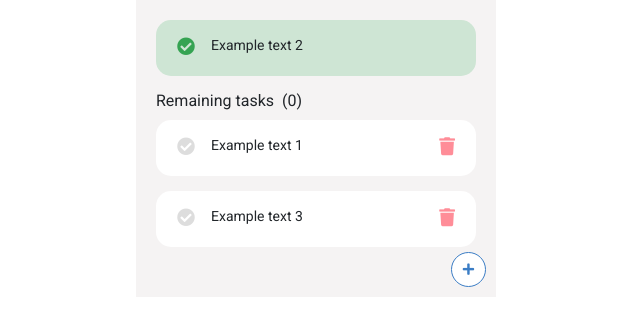
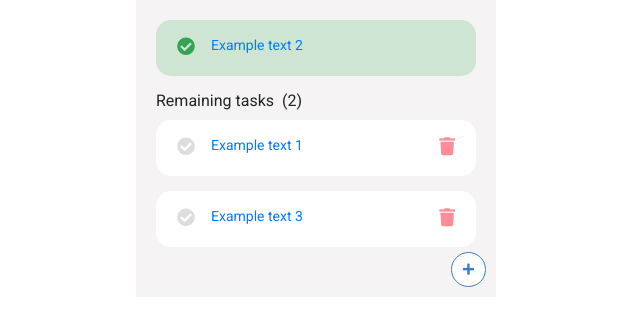
Before and after one commit to Sanchez86/Todo, a React (Create React App) app: page / in a window 1280 px wide. Shown: the top 326 px of the page, without its empty margins (324-964 px from the left). Built offline with nearby package versions, Linux system fonts and the light colour scheme.

Commit message:
Add routing

```diff
--- a/package.json
+++ b/package.json
@@ -14,6 +14,8 @@
     "react": "^17.0.2",
     "react-dom": "^17.0.2",
     "react-redux": "^7.2.5",
+    "react-router": "^5.2.1",
+    "react-router-dom": "^5.3.0",
     "react-scripts": "4.0.3",
     "redux": "^4.1.1",
     "redux-devtools-extension": "^2.13.9",
@@ -45,6 +47,7 @@
     ]
   },
   "devDependencies": {
+    "@types/react-router-dom": "^5.3.1",
     "@typescript-eslint/eslint-plugin": "^4.29.3",
     "@typescript-eslint/parser": "^4.29.3",
     "eslint": "^7.32.0",
--- a/src/components/App/App.tsx
+++ b/src/components/App/App.tsx
@@ -1,15 +1,23 @@
-import React, { useState } from 'react';
+import React from 'react';
+import { Route, Switch } from 'react-router-dom';
 import ListItems from '../ListItems';
 import AddItem from '../AddItem';
 import './App.scss';
+import InfoItem from '../InfoItem';
 
 function App() {
   return (
     <div className="todo">
-      <ListItems />
-      <AddItem />
+      <Switch>
+        <Route path="/" exact>
+          <ListItems />
+          <AddItem />
+        </Route>
+
+        <Route path="/tasks" render={(props) => <InfoItem {...props} />} />
+      </Switch>
+
     </div>
   );
 }
-
 export default App;
--- /dev/null
+++ b/src/components/InfoItem/InfoItem.tsx
@@ -0,0 +1,34 @@
+import React from 'react';
+import { useLocation } from 'react-router-dom';
+import { useSelector } from 'react-redux';
+import IDate from '../../interfaces';
+import { IState } from './types';
+
+function useQuery() {
+  return new URLSearchParams(useLocation().search);
+}
+
+const InfoItem = (match: any) => {
+  const query = useQuery();
+
+  const list:Array<IDate> = useSelector((state:IState) => state.data);
+  // const item = list.filter((elem) => elem.id === taskId.id);
+  const item = [1, 2];
+  console.log('query', query.get('id'));
+  console.log('match', match);
+
+  return (
+    <div>
+      <p>hello</p>
+      <div>
+        {item.map((elem) => (<div className="item">{elem}</div>))}
+      </div>
+    </div>
+  );
+};
+
+/* InfoItem.defaultProps = {
+  match: {},
+}; */
+
+export default InfoItem;
--- /dev/null
+++ b/src/components/InfoItem/index.tsx
@@ -0,0 +1,3 @@
+import InfoItem from './InfoItem';
+
+export default InfoItem;
--- /dev/null
+++ b/src/components/InfoItem/types.ts
@@ -0,0 +1,5 @@
+import IDate from 'interfaces';
+
+export interface IState {
+  data: Array<IDate>;
+}
--- a/src/components/Item/Item.tsx
+++ b/src/components/Item/Item.tsx
@@ -1,4 +1,5 @@
 import React from 'react';
+import { Link } from 'react-router-dom';
 import IDate from 'interfaces';
 
 const Item = ({ id, label, completed }: IDate) => {
@@ -10,7 +11,7 @@ const Item = ({ id, label, completed }: IDate) => {
         <button type="button" className="todo-list__done">
           <i className="fas fa-check-circle" />
         </button>
-        <div className="todo-list__label">{label}</div>
+        <Link to={`/tasks?id=${id}`} className="todo-list__label">{label}</Link>
       </div>
       <button type="button" className="todo-list__remove">
         <i className="fas fa-trash" />
--- a/src/components/ListItems/ListItems.tsx
+++ b/src/components/ListItems/ListItems.tsx
@@ -20,8 +20,6 @@ const ListItems = () => {
   const listIsCompleted = list.filter((item) => item.completed);
   const listIsNotCompleted = list.filter((item) => !item.completed);
 
-  const tasks = 0;
-
   return (
     <>
       <ul className="todo-list">
@@ -40,7 +38,7 @@ const ListItems = () => {
         <span>
           &nbsp;
           (
-          {tasks}
+          {listIsNotCompleted.length}
           )
         </span>
       </h2>
--- a/src/index.tsx
+++ b/src/index.tsx
@@ -1,6 +1,7 @@
 import React from 'react';
 import ReactDOM from 'react-dom';
 import { Provider } from 'react-redux';
+import { BrowserRouter as Router } from 'react-router-dom';
 import './index.css';
 import App from './components/App';
 import reportWebVitals from './reportWebVitals';
@@ -10,7 +11,9 @@ import store from './store/store';
 ReactDOM.render(
   <React.StrictMode>
     <Provider store={store}>
-      <App />
+      <Router>
+        <App />
+      </Router>
     </Provider>
   </React.StrictMode>,
   document.getElementById('root'),
```
Also changed, not shown: 1 other file (tests, documents, lock files or other folders).
